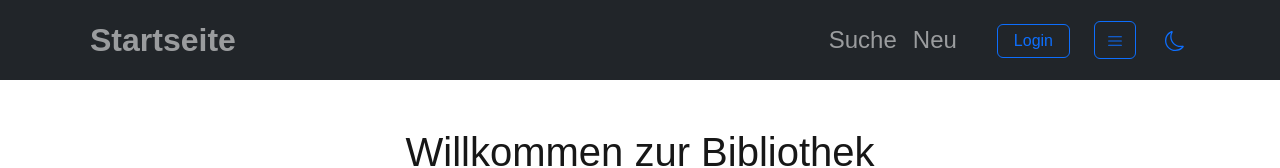
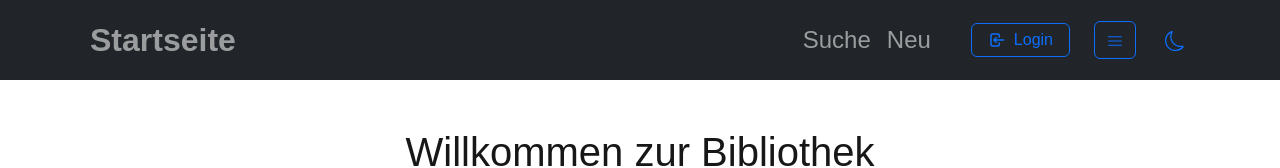
Before and after one commit to MidnightBlue25/frontend-buch, a Next.js app: page / in a window 1280 px wide. Shown: the top 168 px of the page. Built offline with nearby package versions, Linux system fonts and the light colour scheme.

Commit message:
feat(login): show login/logout icons on submit button

```diff
--- a/src/components/HeaderLoginButton.tsx
+++ b/src/components/HeaderLoginButton.tsx
@@ -3,6 +3,7 @@
 import { useEffect, useState } from 'react';
 import { Button, Modal } from 'react-bootstrap';
 import { useRouter } from 'next/navigation';
+import { TbLogin, TbLogout } from 'react-icons/tb';
 
 export default function HeaderLoginButton() {
   const [isLoggedIn, setIsLoggedIn] = useState(false);
@@ -44,11 +45,22 @@ export default function HeaderLoginButton() {
     <div style={{ position: 'relative' }}>
       <Button
         variant={isLoggedIn ? 'outline-danger' : 'outline-primary'}
-        className="px-3 py-1"
+        className="px-3 py-1 d-flex align-items-center gap-2"
         onClick={isLoggedIn ? handleLogout : handleLoginClick}
-      >
-        {isLoggedIn ? 'Logout' : 'Login'}
-      </Button>
+        >
+            {/* icon von login und logout */}
+        {isLoggedIn ? (
+            <>
+            <TbLogout size={18} />
+            Logout
+            </>
+        ) : (
+            <>
+            <TbLogin size={18} />
+            Login
+            </>
+        )}
+        </Button>
 
       {/* login nachricht */}
   {showLoginSuccess && (
```
